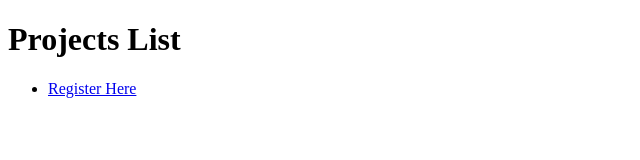
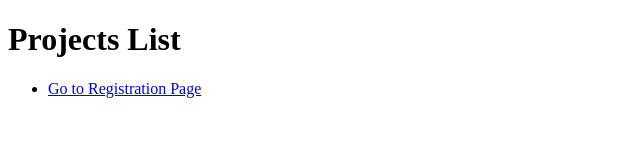
Before and after one commit to pritompauluem/wdd201, a website: page http-server/project.html in a window 1280 px wide. Shown: the full height of the page, 0-640 px from the left. Drawn offline with Linux system fonts and the light colour scheme.

Commit message:
Update project.html

```diff
--- a/http-server/project.html
+++ b/http-server/project.html
@@ -8,7 +8,7 @@
   <body>
     <h1>Projects List</h1>
     <ul>
-      <li><a href="/registration">Register Here</a></li>
+      <li><a href="/registration">Go to Registration Page</a></li>
     </ul>
   </body>
 </html>
```
